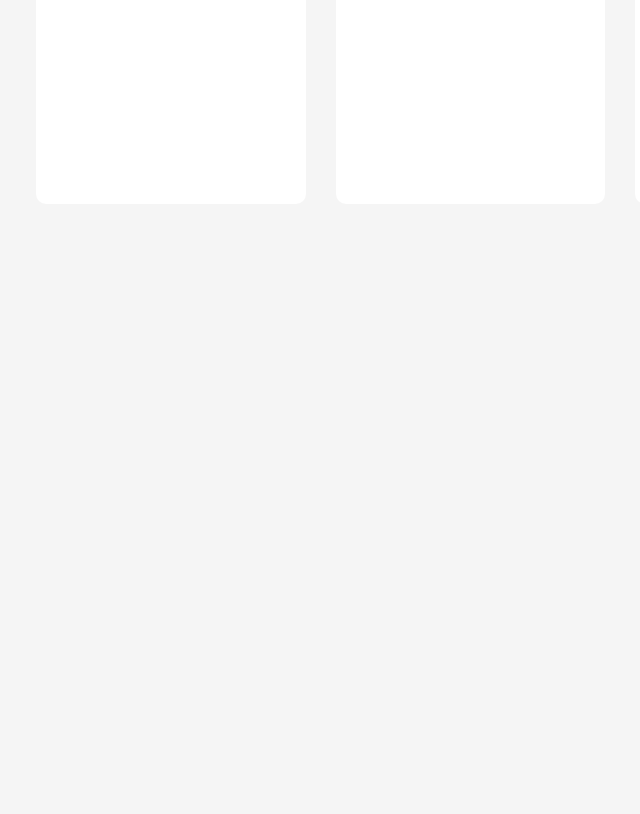
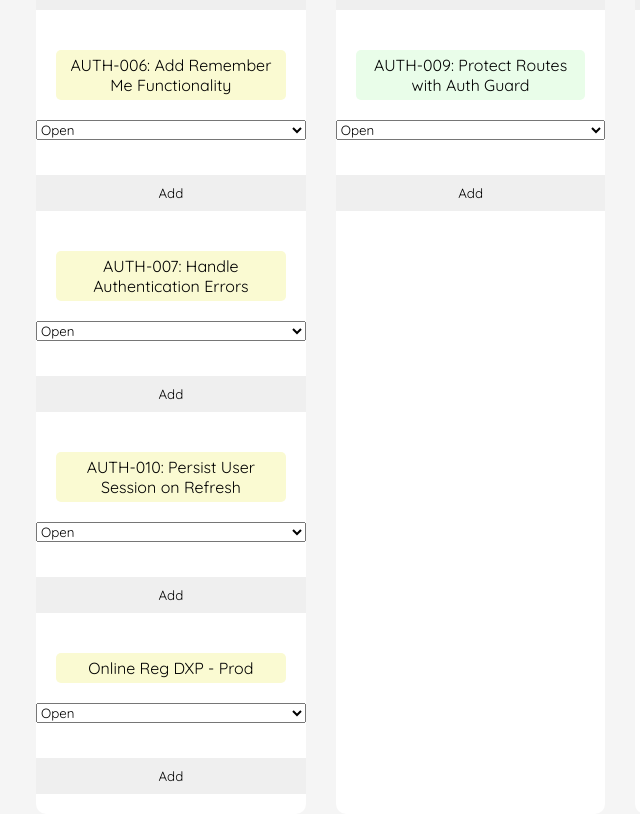
Before and after one commit to rose-phillips/kanban-board, a React (Vite) app: page / in a window 1280 px wide. Shown: the part 585-1399 px from the top of the page, without its empty margins (28-668 px from the left). Before the commit the page ends 800 px from the top, so only its background shows below. Built offline with nearby package versions, Linux system fonts and the light colour scheme; data requests are answered from the project's data file.

Commit message:
final commit

```diff
--- a/db.json
+++ b/db.json
@@ -4,7 +4,7 @@
       "id": "1",
       "name": "AUTH-001: Build Login Form UI",
       "description": "Create a responsive login form with email and password fields. Include validation states, error messages, and loading indicator on submit.",
-            "status": "Done",
+      "status": "Open",
       "selected": false
     },
     {
@@ -69,6 +69,13 @@
       "description": "Ensure user remains logged in after page refresh using stored auth token.",
       "status": "Open",
       "selected": false
+    },
+    {
+      "id": "zQp7fKL22Cc",
+      "name": "Online Reg DXP - Prod",
+      "status": "Open",
+      "selected": false
     }
-    ]
+  ],
+  "$schema": "./node_modules/json-server/schema.json"
 }
--- a/src/components/AddIssueForm.tsx
+++ b/src/components/AddIssueForm.tsx
@@ -8,7 +8,7 @@ export const AddIssueForm = () => {
 
   const dispatch = useDispatch();
 
-  const HandleSubmit = async (data: FormData) => {
+  const HandleSubmit = (data: FormData) => {
     const name = data.get("name") as string;
     const status = data.get("status") as StatusType;
     const newItem = {
--- a/src/components/Item.tsx
+++ b/src/components/Item.tsx
@@ -1,13 +1,41 @@
-import type { ItemTypes } from "../types"
+import { Status, type ItemTypes, type StatusType } from "../types"
+import { addItem, setStatus } from "../redux/ItemSlice";
+import { useDispatch } from "react-redux";
+import { useRef, useState } from "react";
+
 
 interface ItemProps {
   item: ItemTypes;
 }
 
-export const Item = ({item}: ItemProps) => {
+export const Item = ({ item }: ItemProps) => {
+  const dispatch = useDispatch();
+
+  const itemDiv = useRef<HTMLDivElement>(null);
+
+  const HandleSubmitStatus = (data: FormData) => {
+
+    const status = data.get("status") as StatusType;
+    const updated = {id: item.id, status: status, name: item.name, selected: item.selected}
+
+    dispatch(setStatus(updated));
+  }
+
 
   const itemClass = item.status.toLowerCase().split(" ")[0]
   return (
-    <div className={`item-${itemClass}`}>{item.name}</div>
+    <>
+      <div className={`item-${itemClass}`} id={item.id} ref={itemDiv}>{item.name}</div>
+      <div className="status-change-container">
+        <form id={item.id} action={HandleSubmitStatus}>
+          <select name="status" id="status" title="status">
+            {Object.values(Status).map((value) => (
+              <option key={value}>{value}</option>
+            ))}
+          </select>
+          <input className="form-button" type="submit" value="Add" />
+        </form>
+      </div>
+    </>
   )
 }
--- a/src/redux/ItemSlice.ts
+++ b/src/redux/ItemSlice.ts
@@ -11,8 +11,13 @@ const itemSlice = createSlice({
     setItems: (state, action: { payload: ItemTypes[] }) => {
       state.items = action.payload;
     },
+    setStatus: (state, action: {payload: ItemTypes}) => {
+     const { id, status } = action.payload;
+      const item = state.items.find(item => item.id === id);
+      item!.status = status
+    }
   },
 });
 
-export const { addItem, setItems } = itemSlice.actions;
+export const { addItem, setItems, setStatus } = itemSlice.actions;
 export default itemSlice.reducer;
```
Lines whose indentation alone changed are shown as unchanged.
